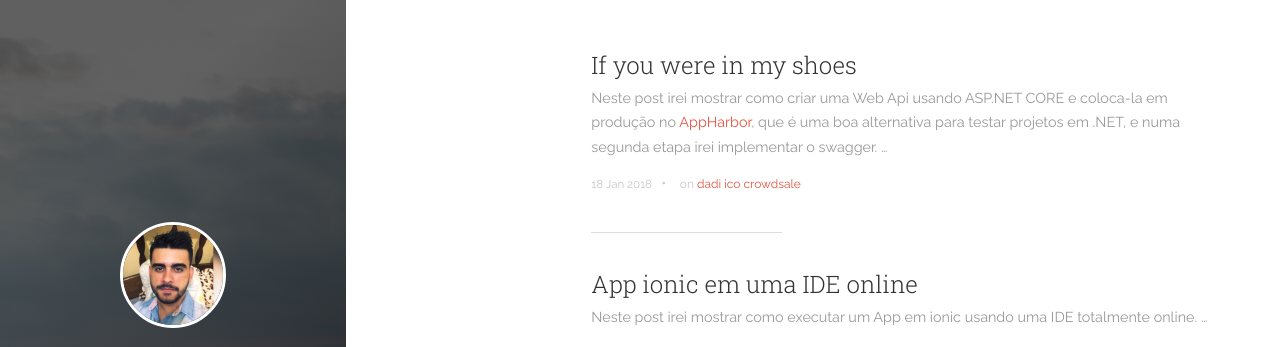
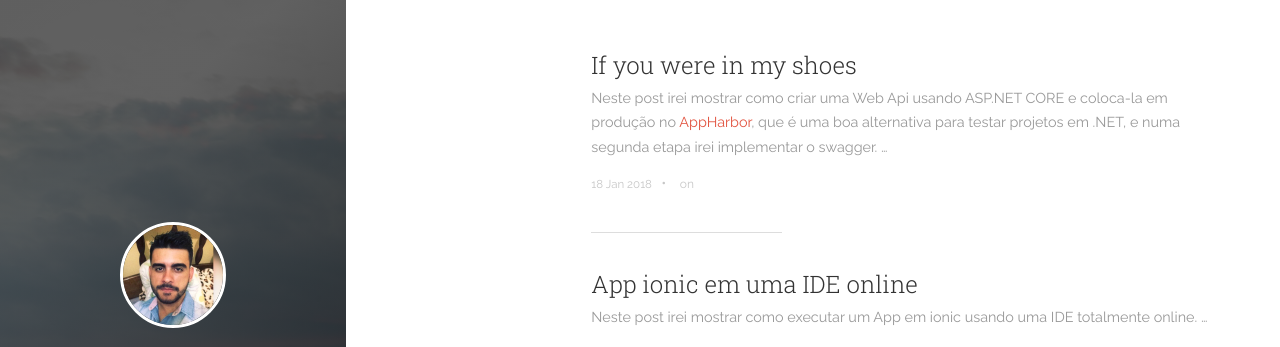
Before and after one commit to CassioPimentel/cassiopimentel.github.io, a Jekyll site: the page built from index.html, in a window 1280 px wide. Shown: the top 347 px of the page. Built offline with Jekyll 4.4.1, drawn with Linux system fonts in a browser that asks for light colours; nearby versions of some CDN libraries; the list of posts is cut into pages by our own code.

Commit message:
Update 2018-01-18-WebApi-com-ASP.NET-CORE-2.0-com-MySQL-no-App-Harbor.markdown

```diff
--- a/_posts/2018-01-18-WebApi-com-ASP.NET-CORE-2.0-com-MySQL-no-App-Harbor.markdown
+++ b/_posts/2018-01-18-WebApi-com-ASP.NET-CORE-2.0-com-MySQL-no-App-Harbor.markdown
@@ -1,8 +1,6 @@
 ---
 layout: post
 title:  "If you were in my shoes"
-categories: blog
-tags: dadi ico crowdsale
 ---
 
 Neste post irei mostrar como criar uma Web Api usando ASP.NET CORE e coloca-la em produção no [AppHarbor](https://appharbor.com/), que é uma boa alternativa para testar projetos em .NET, e numa segunda etapa irei implementar o swagger.
```
